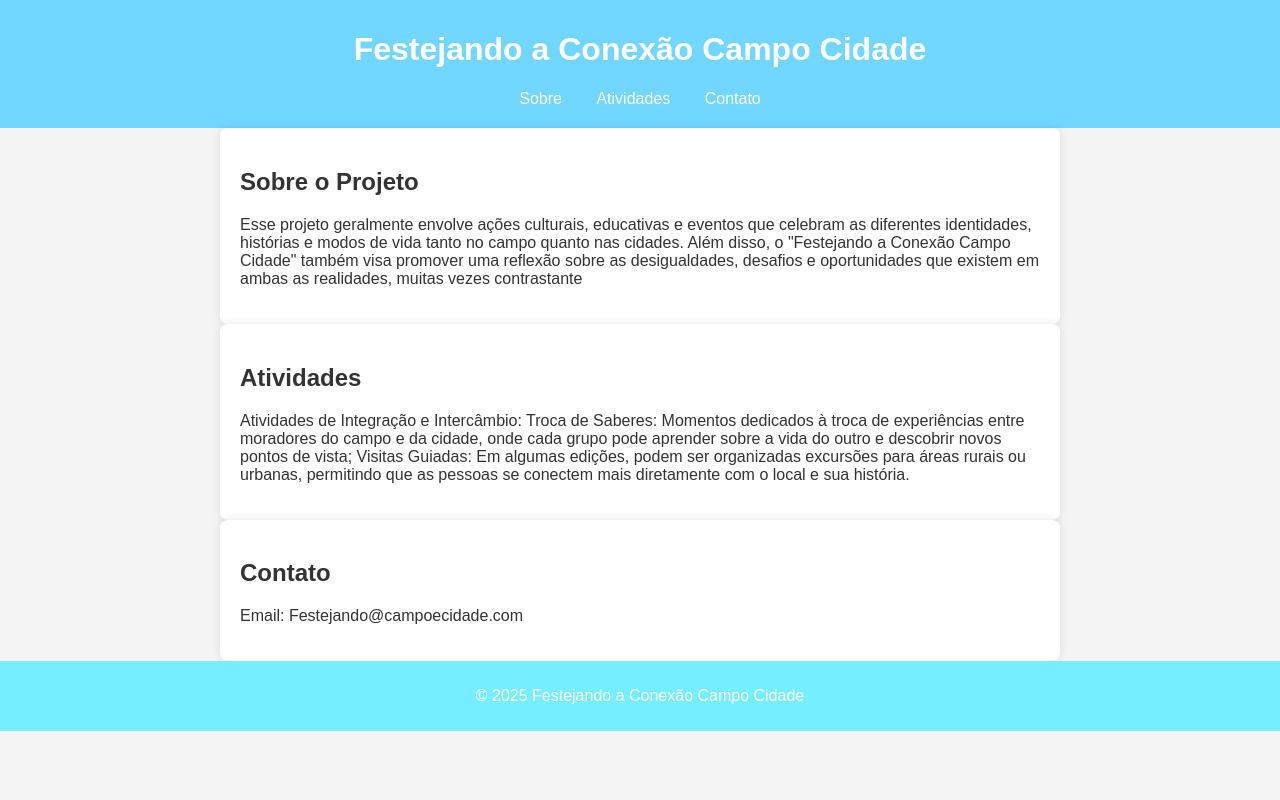
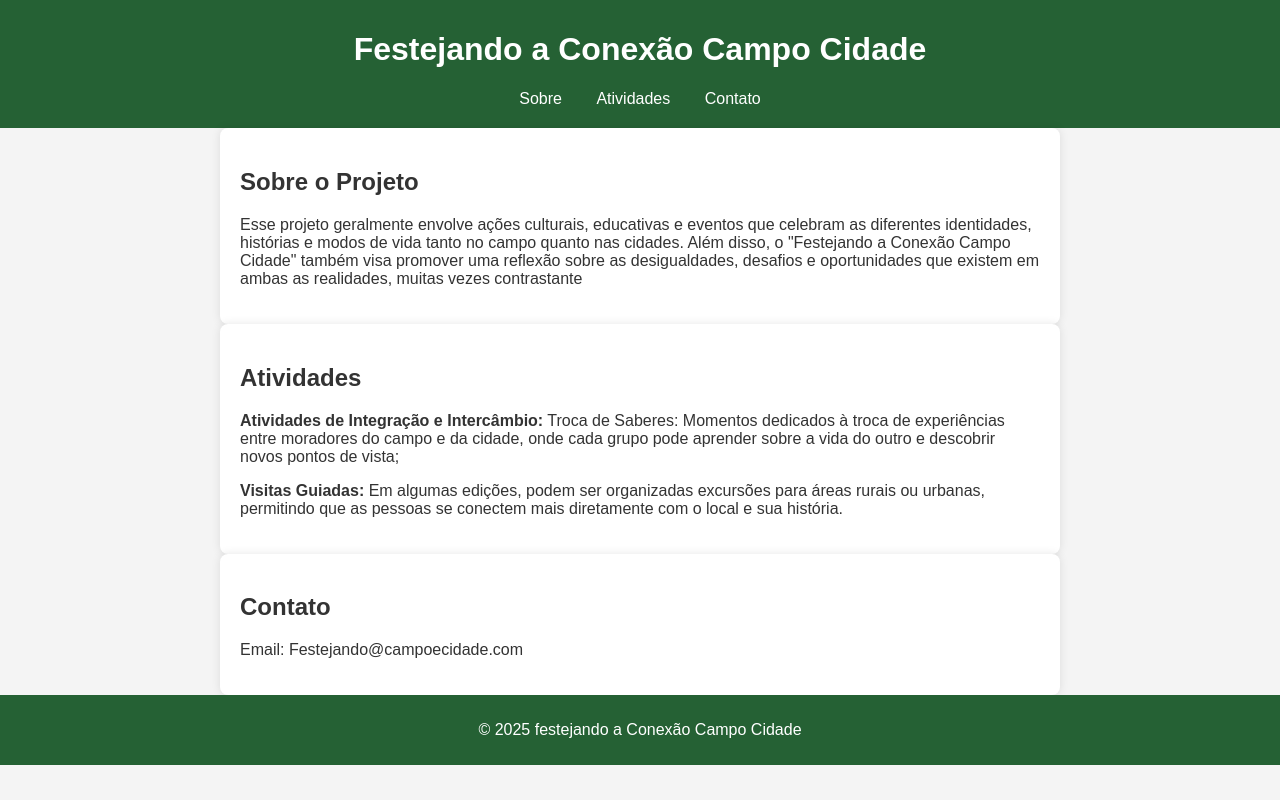
Before and after one commit to kauane-rodrigues/Agrinho, a plain HTML site: page index.html in a window 1280 px wide. Drawn offline with Linux system fonts and the light colour scheme.

Commit message:
Add files via upload

```diff
--- a/index.html
+++ b/index.html
@@ -13,7 +13,7 @@
             color: #333;
         }
         header {
-            background: #71d7ff;
+            background: #256134;
             color: white;
             padding: 10px 0;
             text-align: center;
@@ -32,7 +32,7 @@
         footer {
             text-align: center;
             padding: 10px 0;
-            background: #75efff;
+            background: #256134;
             color: white;
             position: relative;
             bottom: 0;
@@ -61,14 +61,14 @@
 
 <section id="sobre" class="content">
     <h2>Sobre o Projeto</h2>
-    <p>Esse projeto geralmente envolve ações culturais, educativas e eventos que celebram as diferentes identidades, histórias e modos de vida tanto no campo quanto nas cidades. Além disso, o "Festejando a Conexão Campo Cidade" também visa promover uma reflexão sobre as desigualdades, desafios e oportunidades que existem em ambas as realidades, muitas vezes contrastante</p>
+    <p>    Esse projeto geralmente envolve ações culturais, educativas e eventos que celebram as diferentes identidades, histórias e modos de vida tanto no campo quanto nas cidades. Além disso, o "Festejando a Conexão Campo Cidade" também visa promover uma reflexão sobre as desigualdades, desafios e oportunidades que existem em ambas as realidades, muitas vezes contrastante</p>
 </section>
 
 <section id="atividades" class="content">
     <h2>Atividades</h2>
-    <p>Atividades de Integração e Intercâmbio:
-        Troca de Saberes: Momentos dedicados à troca de experiências entre moradores do campo e da cidade, onde cada grupo pode aprender sobre a vida do outro e descobrir novos pontos de vista;
-         Visitas Guiadas: Em algumas edições, podem ser organizadas excursões para áreas rurais ou urbanas, permitindo que as pessoas se conectem mais diretamente com o local e sua história.</p>
+    <p><strong> Atividades de Integração e Intercâmbio:</strong>
+        Troca de Saberes: Momentos dedicados à troca de experiências entre moradores do campo e da cidade, onde cada grupo pode aprender sobre a vida do outro e descobrir novos pontos de vista;</p>
+        <strong>Visitas Guiadas:</strong> Em algumas edições, podem ser organizadas excursões para áreas rurais ou urbanas, permitindo que as pessoas se conectem mais diretamente com o local e sua história.
     <ul>
 
 </section>
@@ -79,7 +79,7 @@
 </section>
 
 <footer>
-    <p>&copy; 2025 Festejando a Conexão Campo Cidade</p>
+    <p>&copy; 2025 festejando a Conexão Campo Cidade</p>
 </footer>
 
 </body>
```
